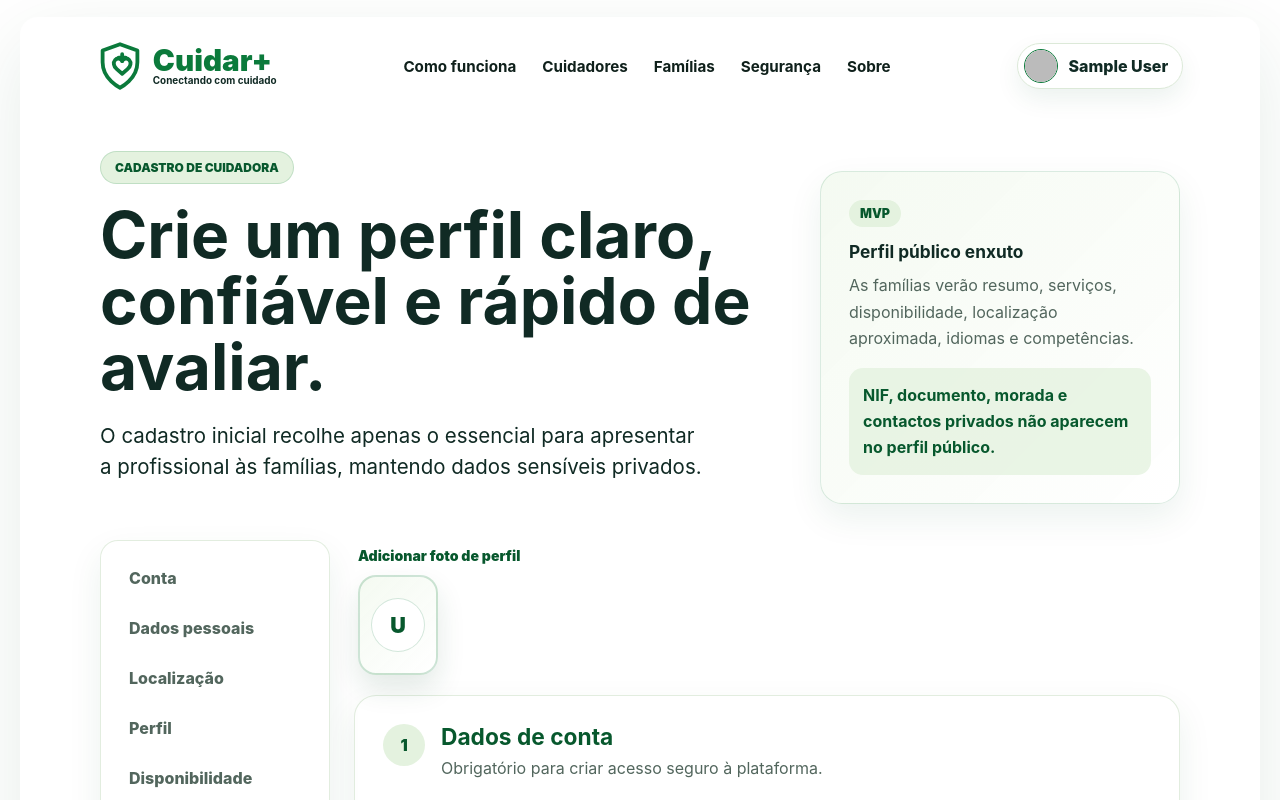
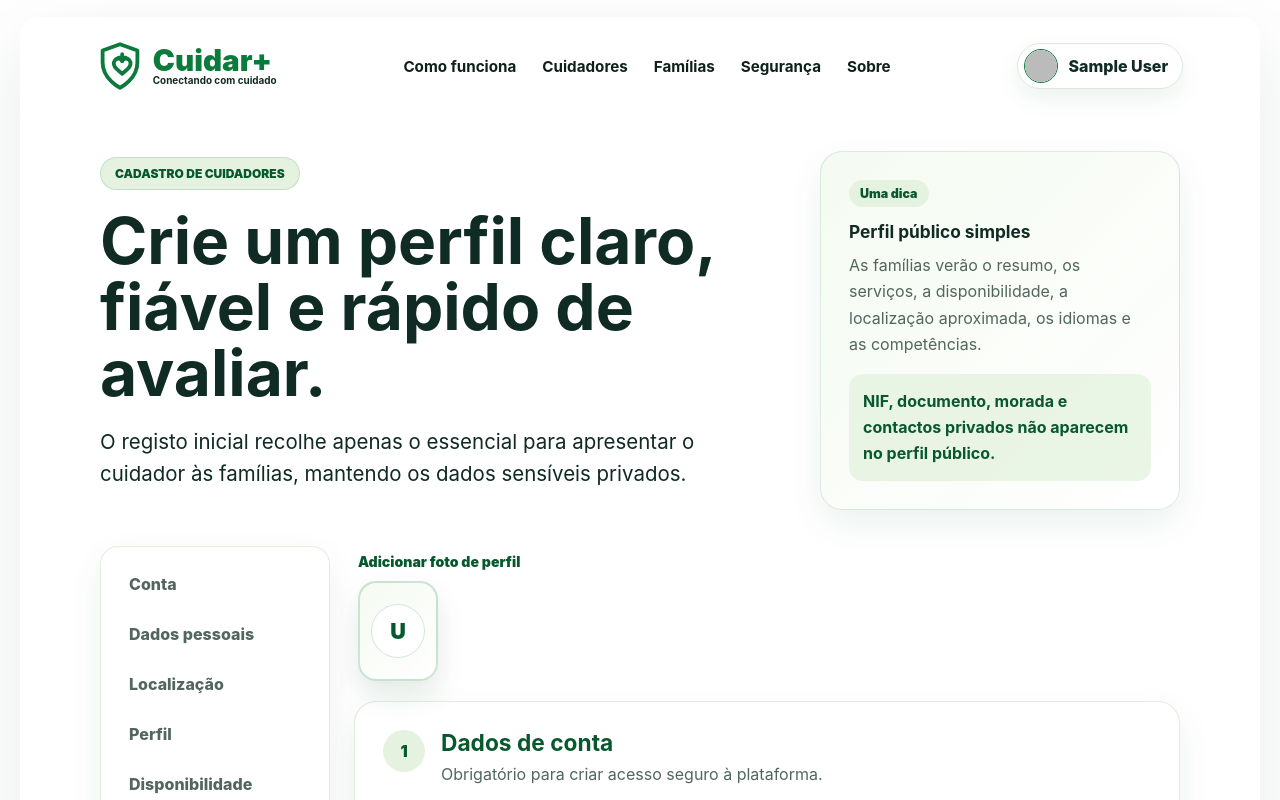
Before and after one commit to jhonatabf/cuidar_mais, an Angular app: page /seja-cuidador in a window 1280 px wide. Shown: the top 800 px of the page. Built offline with nearby package versions, Linux system fonts and the light colour scheme; no server answers; the database is empty; sample sign-in values are in the browser's storage.

Commit message:
preparation to mult language

```diff
--- a/src/app/pages/become-caregiver/become-caregiver.ts
+++ b/src/app/pages/become-caregiver/become-caregiver.ts
@@ -8,25 +8,62 @@ const PROFILE_PHOTO_MAX_FIRESTORE_BYTES = 800 * 1024;
 const PROFILE_PHOTO_MAX_DIMENSION = 1200;
 const PROFILE_PHOTO_MIN_QUALITY = 0.45;
 
+type CaregiverSignupLocale = 'pt-PT' | 'en' | 'es';
+
+const CAREGIVER_SIGNUP_COPY = {
+  'pt-PT': {
+    eyebrow: 'Cadastro de cuidadores',
+    badge: 'Uma dica',
+    title: 'Crie um perfil claro, fiável e rápido de avaliar.',
+    lead:
+      'O registo inicial recolhe apenas o essencial para apresentar o cuidador às famílias, mantendo os dados sensíveis privados.',
+    summaryTitle: 'Perfil público simples',
+    summaryText:
+      'As famílias verão o resumo, os serviços, a disponibilidade, a localização aproximada, os idiomas e as competências.',
+    privacyNote: 'NIF, documento, morada e contactos privados não aparecem no perfil público.',
+  },
+  en: {
+    eyebrow: 'Caregiver registration',
+    badge: 'A tip',
+    title: 'Create a clear, reliable profile that is quick to review.',
+    lead:
+      'The initial registration collects only the essentials to present the caregiver to families while keeping sensitive data private.',
+    summaryTitle: 'Simple public profile',
+    summaryText:
+      'Families will see the summary, services, availability, approximate location, languages and skills.',
+    privacyNote: 'Tax ID, document, address and private contacts do not appear on the public profile.',
+  },
+  es: {
+    eyebrow: 'Registro de cuidadores',
+    badge: 'Un consejo',
+    title: 'Crea un perfil claro, fiable y rápido de evaluar.',
+    lead:
+      'El registro inicial recoge solo lo esencial para presentar al cuidador a las familias, manteniendo los datos sensibles privados.',
+    summaryTitle: 'Perfil público simple',
+    summaryText:
+      'Las familias verán el resumen, los servicios, la disponibilidad, la ubicación aproximada, los idiomas y las competencias.',
+    privacyNote: 'NIF, documento, dirección y contactos privados no aparecen en el perfil público.',
+  },
+} as const;
+
 @Component({
   selector: 'app-become-caregiver',
   imports: [RouterLink],
   template: `
     <section class="page caregiver-signup-hero">
       <div>
-        <p class="eyebrow">Cadastro de cuidadora</p>
-        <h1>Crie um perfil claro, confiável e rápido de avaliar.</h1>
+        <p class="eyebrow">{{ copy().eyebrow }}</p>
+        <h1>{{ copy().title }}</h1>
         <p class="lead">
-          O cadastro inicial recolhe apenas o essencial para apresentar a profissional
-          às famílias, mantendo dados sensíveis privados.
+          {{ copy().lead }}
         </p>
       </div>
 
-      <aside class="signup-summary" aria-label="Resumo do cadastro">
-        <span class="badge">MVP</span>
-        <h3>Perfil público enxuto</h3>
-        <p>As famílias verão resumo, serviços, disponibilidade, localização aproximada, idiomas e competências.</p>
-        <p class="privacy-note">NIF, documento, morada e contactos privados não aparecem no perfil público.</p>
+      <aside class="signup-summary" aria-label="Resumo do registo">
+        <span class="badge">{{ copy().badge }}</span>
+        <h3>{{ copy().summaryTitle }}</h3>
+        <p>{{ copy().summaryText }}</p>
+        <p class="privacy-note">{{ copy().privacyNote }}</p>
       </aside>
     </section>
 
@@ -74,7 +111,7 @@ const PROFILE_PHOTO_MIN_QUALITY = 0.45;
             <span>2</span>
             <div>
               <h2>Dados pessoais</h2>
-              <p>Dados básicos para identificação e contacto.</p>
+              <p>Dados essenciais para identificação e contacto.</p>
             </div>
           </div>
           <div class="form-grid two-columns">
@@ -310,8 +347,13 @@ export class BecomeCaregiverComponent implements OnInit {
   protected readonly accountEmail = signal('');
   protected readonly hasExistingCaregiverProfile = signal(false);
   protected readonly profilePhotoPreviewUrl = signal('');
-  protected readonly submitButtonLabel = signal('Guardar cadastro inicial');
+  protected readonly submitButtonLabel = signal('Guardar registo inicial');
+  protected readonly locale = signal<CaregiverSignupLocale>('pt-PT');
   private readonly existingCaregiverProfile = signal<CaregiverProfileDocument | null>(null);
+
+  protected copy(): (typeof CAREGIVER_SIGNUP_COPY)[CaregiverSignupLocale] {
+    return CAREGIVER_SIGNUP_COPY[this.locale()];
+  }
 
   protected readonly sections = [
     { id: 'conta', label: 'Conta' },
@@ -375,7 +417,7 @@ export class BecomeCaregiverComponent implements OnInit {
     this.existingCaregiverProfile.set(caregiverProfile);
     this.hasExistingCaregiverProfile.set(!!caregiverProfile);
     this.profilePhotoPreviewUrl.set(this.fieldValue('publicProfile.profilePhoto.base64'));
-    this.submitButtonLabel.set(caregiverProfile ? 'Atualizar dados do cuidador' : 'Guardar cadastro inicial');
+    this.submitButtonLabel.set(caregiverProfile ? 'Atualizar dados do cuidador' : 'Guardar registo inicial');
   }
 
   protected async onSubmit(event: SubmitEvent): Promise<void> {
@@ -409,7 +451,7 @@ export class BecomeCaregiverComponent implements OnInit {
     try {
       await this.authService.registerCaregiver(data);
       form.reset();
-      this.successMessage = 'Cadastro gravado com sucesso. O perfil de cuidador foi atualizado.';
+      this.successMessage = 'Registo guardado com sucesso. O perfil de cuidador foi atualizado.';
       window.location.assign('/dashboard/cuidador');
     } catch (error) {
       this.errorMessage = this.authService.getFirebaseErrorMessage(error);
@@ -627,7 +669,7 @@ export class BecomeCaregiverComponent implements OnInit {
       }
 
       if (field.type === 'birthDate' && !this.isAdult(value)) {
-        return 'É necessário ter pelo menos 18 anos para se cadastrar como cuidador.';
+        return 'É necessário ter pelo menos 18 anos para se registar como cuidador.';
       }
     }
 
```
